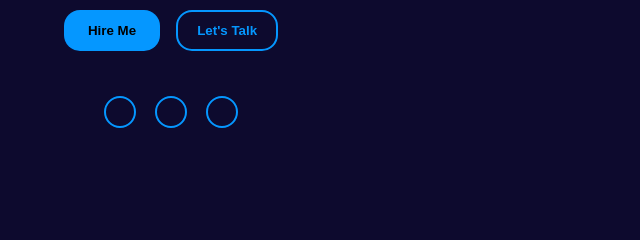
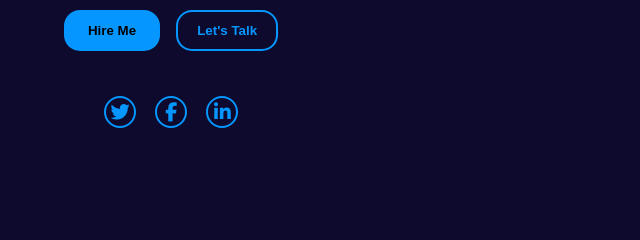
Before and after one commit to NgugiC/Portfolio, a plain HTML site: page index.html in a window 1280 px wide. Shown: the part 460-700 px from the top of the page, 0-640 px from the left. Drawn offline with nearby package versions, Linux system fonts and the light colour scheme; files that its build step writes are made by us from their sources.

Commit message:
Added FontAwesome cdn link

```diff
--- a/index.html
+++ b/index.html
@@ -4,9 +4,10 @@
     <meta charset="UTF-8">
     <meta name="viewport" content="width=device-width, initial-scale=1.0">
     <title>Personal Portfolio</title>
-    <link rel="shortcut icon" href="/portfolio/assets/images/logo.svg" type="image/x-icon">
+    <link rel="shortcut icon" href="assets/images/logo.svg" type="image/x-icon">
     <link rel="stylesheet" href="styles/css/main.min.css">
     <link rel="stylesheet" href="/fontawesome-free-6.6.0-web/css/all.min.css">
+    <link rel="stylesheet" href="https://cdnjs.cloudflare.com/ajax/libs/font-awesome/7.0.0/css/all.min.css" integrity="sha512-DxV+EoADOkOygM4IR9yXP8Sb2qwgidEmeqAEmDKIOfPRQZOWbXCzLC6vjbZyy0vPisbH2SyW27+ddLVCN+OMzQ==" crossorigin="anonymous" referrerpolicy="no-referrer" />
 </head>
 <body>
     <header>
```
